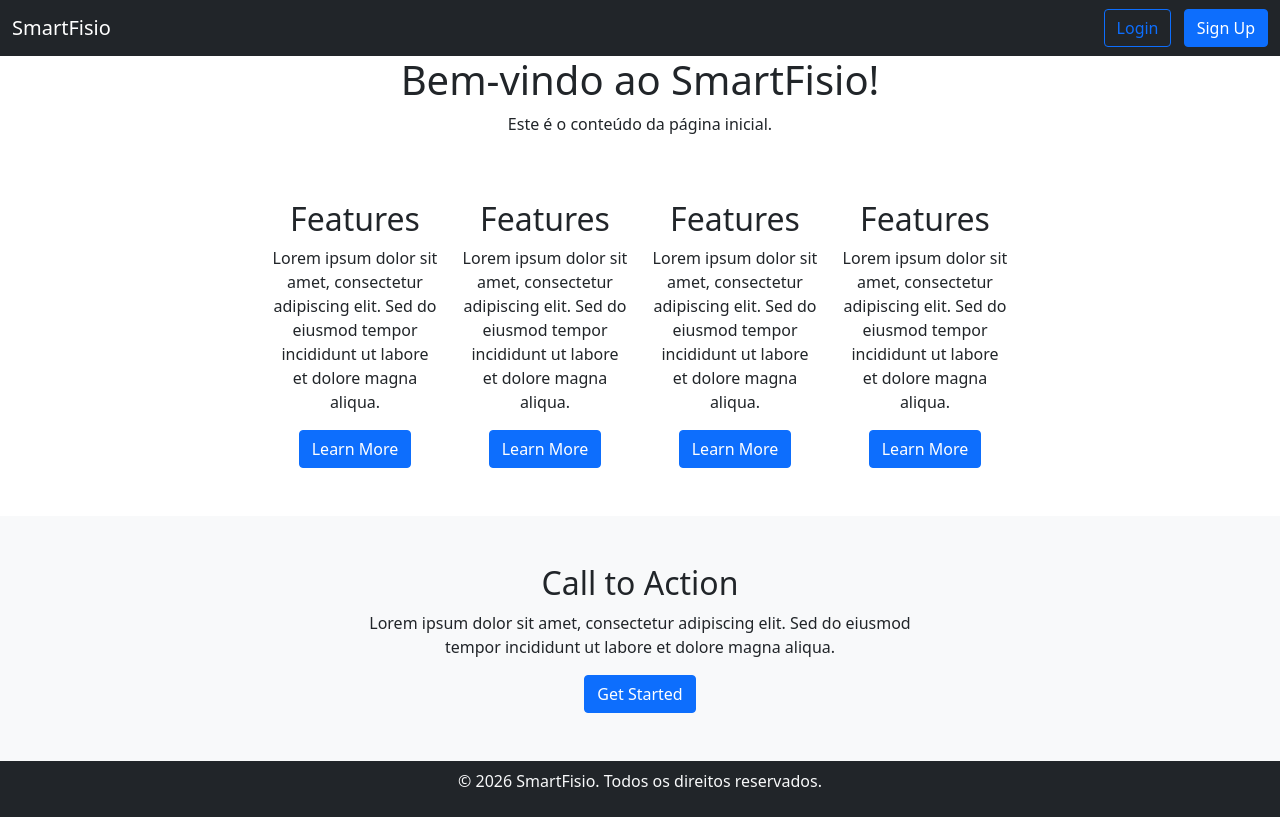
After one commit to jonpaulo007/SmartFisio, a Django app: template templates/layouts/landing.html in a window 1280 px wide. The commit adds this page. Run offline with Django 4.2, Linux system fonts and the light colour scheme; the template is opened without the code that fills it, so the values that code supplies are empty.

Commit message:
feat(layout): cria estrutura base da landing page

```diff
--- a/config/settings.py
+++ b/config/settings.py
@@ -79,3 +79,6 @@ USE_I18N = True
 USE_TZ = True
 
 STATIC_URL = 'static/'
+STATICFILES_DIRS = [
+    BASE_DIR / 'static',
+]
--- /dev/null
+++ b/templates/components/landing/cta.html
@@ -0,0 +1,12 @@
+<section id="cta" class="py-5 bg-light">
+    <div class="container">
+        <div class="row align-items-center justify-content-center">
+            <div class="col-md-6 text-center">
+                <h2>Call to Action</h2>
+                <p>Lorem ipsum dolor sit amet, consectetur adipiscing elit. Sed do eiusmod tempor incididunt ut labore et dolore magna aliqua.</p>
+                <a href="#" class="btn btn-primary ">Get Started</a>
+            </div>
+
+        </div>
+    </div>
+</section>
--- /dev/null
+++ b/templates/components/landing/features.html
@@ -0,0 +1,31 @@
+<section id="features" class="py-5">
+    <div class="container">
+        <div class="row align-items-center justify-content-center">
+            <div class="col-md-2 text-center">
+                <h2>Features</h2>
+                <p>Lorem ipsum dolor sit amet, consectetur adipiscing elit. Sed do eiusmod tempor incididunt ut labore et dolore magna aliqua.</p>
+                <a href="#" class="btn btn-primary ">Learn More</a>
+            </div>
+
+            <div class="col-md-2 text-center">
+                <h2>Features</h2>
+                <p>Lorem ipsum dolor sit amet, consectetur adipiscing elit. Sed do eiusmod tempor incididunt ut labore et dolore magna aliqua.</p>
+                <a href="#" class="btn btn-primary ">Learn More</a>
+            </div>
+
+            <div class="col-md-2 text-center">
+                <h2>Features</h2>
+                <p>Lorem ipsum dolor sit amet, consectetur adipiscing elit. Sed do eiusmod tempor incididunt ut labore et dolore magna aliqua.</p>
+                <a href="#" class="btn btn-primary ">Learn More</a>
+            </div>
+
+            <div class="col-md-2 text-center">
+                <h2>Features</h2>
+                <p>Lorem ipsum dolor sit amet, consectetur adipiscing elit. Sed do eiusmod tempor incididunt ut labore et dolore magna aliqua.</p>
+                <a href="#" class="btn btn-primary ">Learn More</a>
+            </div>
+
+        </div>
+    </div>
+
+</section>
--- /dev/null
+++ b/templates/components/landing/hero.html
@@ -0,0 +1,10 @@
+<section>
+    <div class="container">
+        <div class="row align-items-center justify-content-center">
+            <div class="col-md-6 text-center">
+                <h1>Bem-vindo ao SmartFisio!</h1>
+                <p>Este é o conteúdo da página inicial.</p>
+            </div>
+        </div>
+    </div>
+</section>
--- /dev/null
+++ b/templates/components/layout/footer.html
@@ -0,0 +1,10 @@
+<section id="footer" class="py-2 bg-dark text-light">
+    <div class="container">
+        <div class="row align-items-center justify-content-center">
+            <div class="col-md-6 text-center">
+                <p>&copy; 2026 SmartFisio. Todos os direitos reservados.</p>
+            </div>
+        </div>
+    </div>
+
+</section>
--- /dev/null
+++ b/templates/components/layout/navbar.html
@@ -0,0 +1,9 @@
+<nav class="navbar navbar-dark bg-dark">
+    <div class="container-fluid">
+        <a class="navbar-brand" href="#">SmartFisio</a>
+        <div>
+            <a class="btn btn-outline-primary me-2" href="#">Login</a>
+            <a class="btn btn-primary" href="#">Sign Up</a>
+        </div>
+    </div>
+</nav>
--- a/templates/components/navbar.html
+++ /dev/null
@@ -1,5 +0,0 @@
-<nav class="navbar navbar-light bg-light">
-    <div class="container-fluid">
-        <a class="navbar-brand" href="#">Navbar</a>
-    </div>
-</nav>
--- /dev/null
+++ b/templates/layouts/landing.html
@@ -0,0 +1,37 @@
+{% load static %}
+
+<!doctype html>
+<html lang="pt-br">
+    <head>
+        <meta charset="utf-8">
+        <meta name="viewport" content="width=device-width, initial-scale=1">
+
+        <title>
+            {% block title %}
+                SmartFisio
+            {% endblock %}
+        </title>
+
+        <link href="https://cdn.jsdelivr.net/npm/bootstrap@5.0.2/dist/css/bootstrap.min.css" rel="stylesheet" integrity="sha384-EVSTQN3/azprG1Anm3QDgpJLIm9Nao0Yz1ztcQTwFspd3yD65VohhpuuCOmLASjC" crossorigin="anonymous">
+        <link rel="stylesheet" href="{% static 'css/base.css' %}">
+    </head>
+    <body>
+        <!-- Navbar -->
+        {% include 'components/layout/navbar.html' %}
+
+        <!-- Hero -->
+        {% include 'components/landing/hero.html' %}
+
+        <!-- Features -->
+        {% include 'components/landing/features.html' %}
+
+        <!-- CTA -->
+        {% include 'components/landing/cta.html' %}
+
+        <!-- Footer -->
+        {% include 'components/layout/footer.html' %}
+
+        <script src="https://cdn.jsdelivr.net/npm/bootstrap@5.0.2/dist/js/bootstrap.bundle.min.js" integrity="sha384-MrcW6ZMFYlzcLA8Nl+NtUVF0sA7MsXsP1UyJoMp4YLEuNSfAP+JcXn/tWtIaxVXM" crossorigin="anonymous"></script>
+
+    </body>
+</html>
```
Also changed, not shown: docs/design-system.md (added, +27 -0 lines), templates/base.html (deleted, +0 -23 lines), templates/core/index.html (+1 -6 lines), docs/architecture.md (added), docs/database.md (added), docs/roadmap.md (added), static/css/base.css (added), templates/components/layout/sidebar.html (added).
